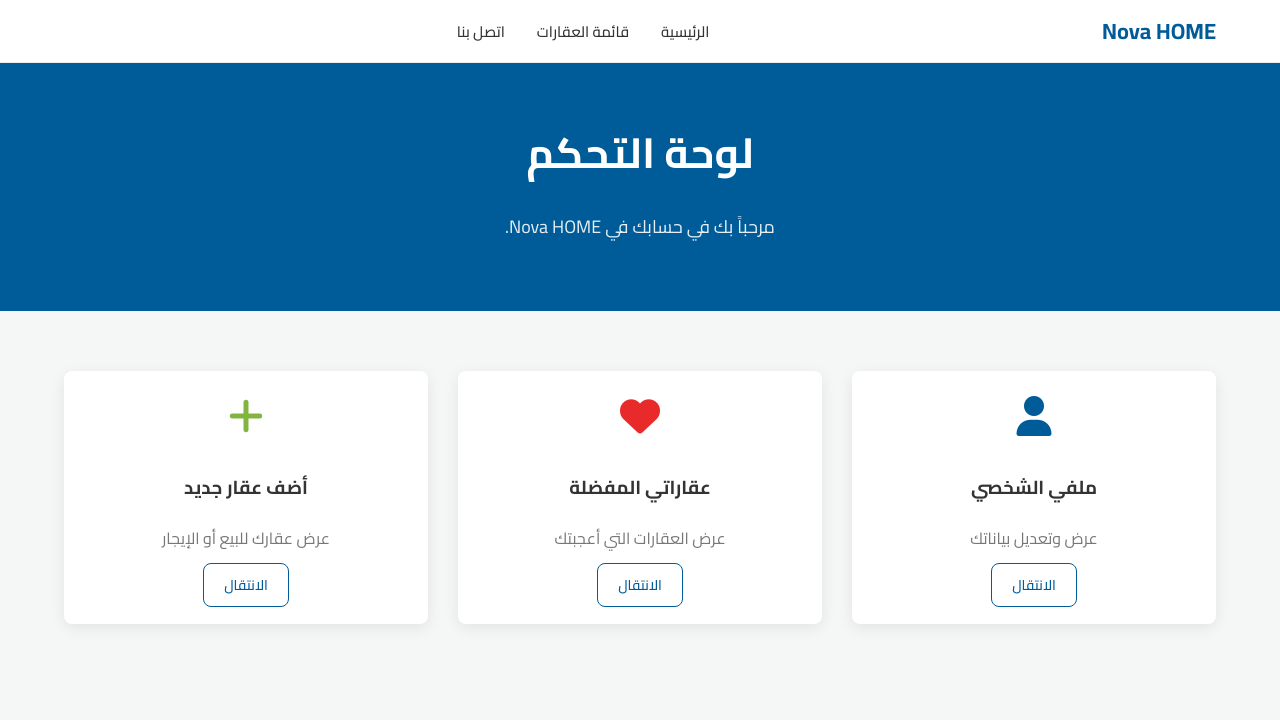
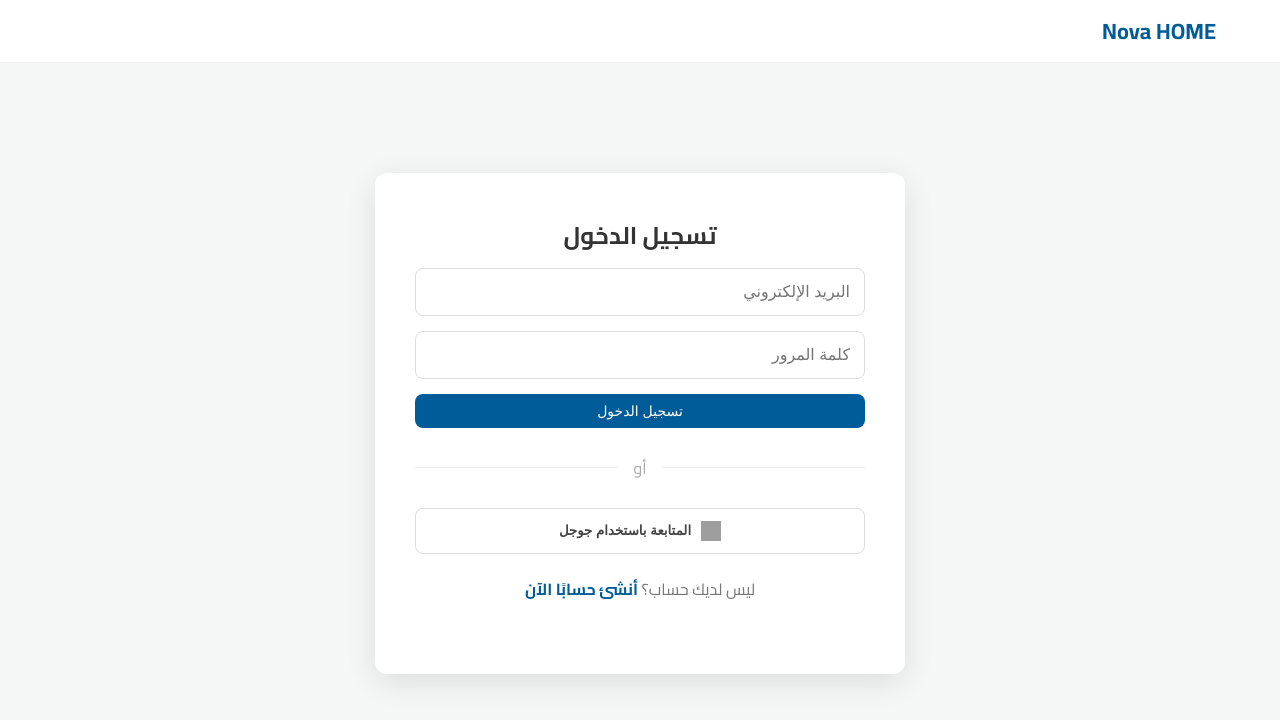
Before and after one commit to zme626/zme-realestate-ai, a plain HTML site: page login.html in a window 1280 px wide. Drawn offline with Linux system fonts and the light colour scheme; grey boxes are pictures that could not be loaded.

Commit message:
تصميم احترافي مطابق للصورة

```diff
--- a/login.html
+++ b/login.html
@@ -3,70 +3,65 @@
 <head>
     <meta charset="UTF-8">
     <meta name="viewport" content="width=device-width, initial-scale=1.0">
-    <title>لوحة التحكم - Nova HOME</title>
+    <title>تسجيل الدخول - Nova HOME</title>
     <link rel="stylesheet" href="style.css">
     <link rel="stylesheet" href="https://cdnjs.cloudflare.com/ajax/libs/font-awesome/6.5.2/css/all.min.css">
 </head>
 <body>
-
-    <!-- شريط التنقل سيظهر تلقائيًا بشكل المستخدم المسجل بفضل script.js -->
     <header class="navbar">
-        <div class="container">
-            <div class="navbar-left">
-                <a href="index.html" class="logo">Nova HOME</a>
-            </div>
-            <div class="navbar-center">
-                <nav class="main-nav">
-                    <ul class="nav-links">
-                        <li><a href="index.html">الرئيسية</a></li>
-                        <li><a href="#">قائمة العقارات</a></li>
-                        <li><a href="contact.html">اتصل بنا</a></li>
-                    </ul>
-                </nav>
-            </div>
-            <div class="navbar-right">
-                <!-- هذا الجزء يتم ملؤه بواسطة script.js -->
-            </div>
-            <button class="hamburger-menu" id="hamburger-menu"><i class="fa-solid fa-bars"></i></button>
-        </div>
+        <div class="container"><a href="index.html" class="logo">Nova HOME</a></div>
     </header>
 
-    <main class="page-header-section">
-        <div class="container">
-            <h1>لوحة التحكم</h1>
-            <p>مرحباً بك في حسابك في Nova HOME.</p>
-        </div>
-    </main>
+    <div class="auth-page">
+        <div class="auth-container">
+            <!-- نموذج تسجيل الدخول -->
+            <div class="auth-form" id="login">
+                <h2>تسجيل الدخول</h2>
+                <form id="login-form">
+                    <input type="email" id="login-email" placeholder="البريد الإلكتروني" required>
+                    <input type="password" id="login-password" placeholder="كلمة المرور" required>
+                    <button type="submit" class="btn btn-primary full-width">تسجيل الدخول</button>
+                </form>
+                <div class="divider"><span>أو</span></div>
+                <button onclick="authFunctions.signInWithGoogle()" class="btn-google full-width">
+                    <img src="https://upload.wikimedia.org/wikipedia/commons/c/c1/Google_%22G%22_logo.svg" alt="Google logo">
+                    المتابعة باستخدام جوجل
+                </button>
+                <p class="switch-form">ليس لديك حساب؟ <a href="#signup">أنشئ حسابًا الآن</a></p>
+            </div>
 
-    <section class="dashboard-section" style="padding: 60px 0;">
-        <div class="container">
-            <div class="dashboard-grid" style="display: grid; grid-template-columns: repeat(auto-fit, minmax(250px, 1fr)); gap: 30px;">
-
-                <div class="dashboard-card" style="background: #fff; padding: 25px; border-radius: 8px; text-align: center; box-shadow: 0 4px 15px rgba(0,0,0,0.08);">
-                    <i class="fa-solid fa-user" style="font-size: 40px; color: #005c99; margin-bottom: 15px;"></i>
-                    <h3>ملفي الشخصي</h3>
-                    <p style="color: #777;">عرض وتعديل بياناتك</p>
-                    <a href="profile.html" class="btn btn-secondary" style="width: 100%; box-sizing: border-box;">الانتقال</a>
-                </div>
-
-                <div class="dashboard-card" style="background: #fff; padding: 25px; border-radius: 8px; text-align: center; box-shadow: 0 4px 15px rgba(0,0,0,0.08);">
-                    <i class="fa-solid fa-heart" style="font-size: 40px; color: #e82a2a; margin-bottom: 15px;"></i>
-                    <h3>عقاراتي المفضلة</h3>
-                    <p style="color: #777;">عرض العقارات التي أعجبتك</p>
-                    <a href="#" class="btn btn-secondary" style="width: 100%; box-sizing: border-box;">الانتقال</a>
-                </div>
-
-                <div class="dashboard-card" style="background: #fff; padding: 25px; border-radius: 8px; text-align: center; box-shadow: 0 4px 15px rgba(0,0,0,0.08);">
-                    <i class="fa-solid fa-plus" style="font-size: 40px; color: #82b440; margin-bottom: 15px;"></i>
-                    <h3>أضف عقار جديد</h3>
-                    <p style="color: #777;">عرض عقارك للبيع أو الإيجار</p>
-                    <a href="#" class="btn btn-secondary" style="width: 100%; box-sizing: border-box;">الانتقال</a>
-                </div>
-
+            <!-- نموذج إنشاء حساب -->
+            <div class="auth-form" id="signup" style="display:none;">
+                <h2>إنشاء حساب جديد</h2>
+                <form id="signup-form">
+                    <input type="text" placeholder="الاسم بالكامل" required>
+                    <input type="email" id="signup-email" placeholder="البريد الإلكتروني" required>
+                    <input type="password" id="signup-password" placeholder="كلمة المرور" required>
+                    <button type="submit" class="btn btn-primary full-width">إنشاء حساب</button>
+                </form>
+                <p class="switch-form">لديك حساب بالفعل؟ <a href="#login">سجل الدخول</a></p>
             </div>
         </div>
-    </section>
+    </div>
 
-    <script src="script.js"></script>
+    <!-- ربط ملف Firebase -->
+    <script type="module" src="static/js/firebase.js"></script>
+
+    <!-- كود بسيط لربط النماذج بالدوال -->
+    <script>
+        document.getElementById('login-form').addEventListener('submit', function(e) {
+            e.preventDefault();
+            const email = document.getElementById('login-email').value;
+            const password = document.getElementById('login-password').value;
+            window.authFunctions.signInWithEmail(email, password);
+        });
+
+        document.getElementById('signup-form').addEventListener('submit', function(e) {
+            e.preventDefault();
+            const email = document.getElementById('signup-email').value;
+            const password = document.getElementById('signup-password').value;
+            window.authFunctions.signUpWithEmail(email, password);
+        });
+    </script>
 </body>
 </html>
```
